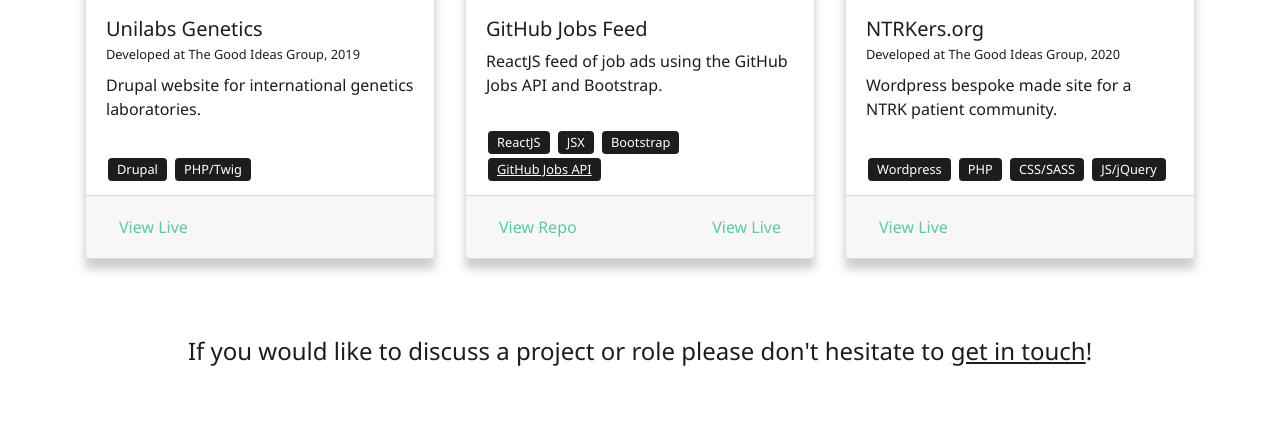
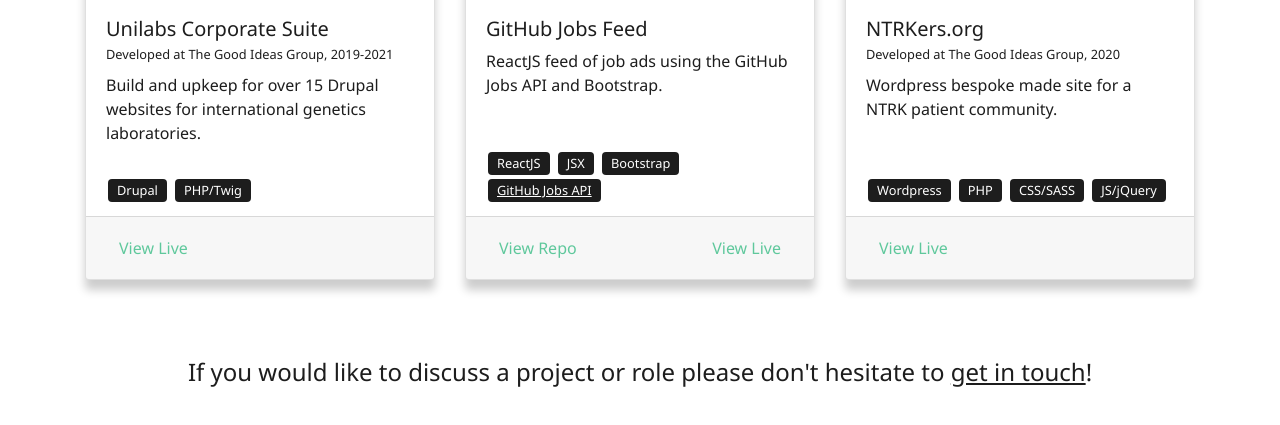
Before and after one commit to robhern135/robhern135.github.io, a plain HTML site: page index.html in a window 1280 px wide. Shown: the part 1206-1631 px from the top of the page. Drawn offline with nearby package versions, Linux system fonts and the light colour scheme; a web font is replaced by a local one.

Commit message:
update unilabs links

```diff
--- a/index.html
+++ b/index.html
@@ -133,16 +133,16 @@
               <div class="card">
                 <img class="card-img-top" src="./img/genetics.jpg" alt="Unilabs Genetics">
                 <div class="card-body">
-                  <h5 class="card-title">Unilabs Genetics</h5>
-                  <small>Developed at The Good Ideas Group, 2019</small>
-                  <p class="card-text">Drupal website for international genetics laboratories.</p>
+                  <h5 class="card-title">Unilabs Corporate Suite</h5>
+                  <small>Developed at The Good Ideas Group, 2019-2021</small>
+                  <p class="card-text">Build and upkeep for over 15 Drupal websites for international genetics laboratories.</p>
                 </div>
                 <div class="card-footer first">
                   <small class="no-link">Drupal</small>
                   <small class="no-link">PHP/Twig</small>
                 </div>
                 <div class="card-footer d-flex justify-content-between align-items-center">
-                  <a href="https://genetics.unilabs.com/" class="btn" target="_blank" rel="noopener noreferrer nofollow">View Live</a>
+                  <a href="https://unilabs.com/" class="btn" target="_blank" rel="noopener noreferrer nofollow">View Live</a>
                 </div>
               </div>
               <div class="card">
```
